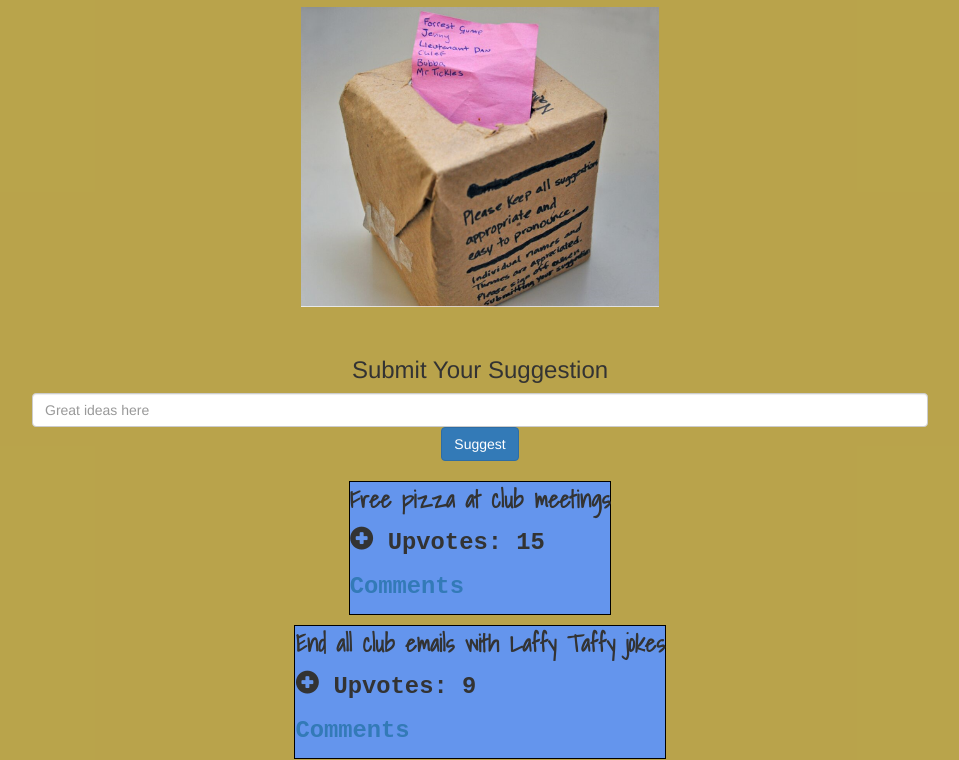
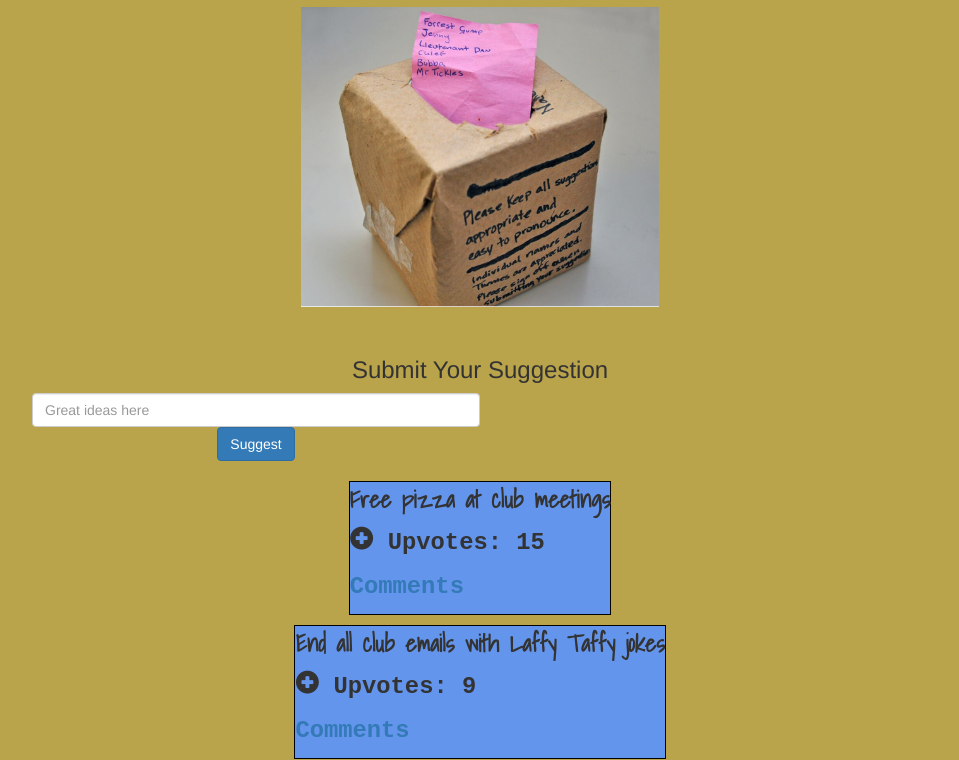
Before and after one commit to JeffGreenlee42/suggestion_box, a plain HTML site: page index.html in a window 1280 px wide. Shown: the part 63-823 px from the top of the page, without its empty margins (160-1119 px from the left). Drawn offline with nearby package versions, Linux system fonts and the light colour scheme; some packages are replaced by stand-ins of ours.

Commit message:
Fixed one syntax error.

```diff
--- a/CSS/main.css
+++ b/CSS/main.css
@@ -28,7 +28,7 @@ body{
 .form-group {
     width: auto;
     border-width: 3px;
-    width=50%;
+    width: 50%;
     align-content: center;
 }
 
```
